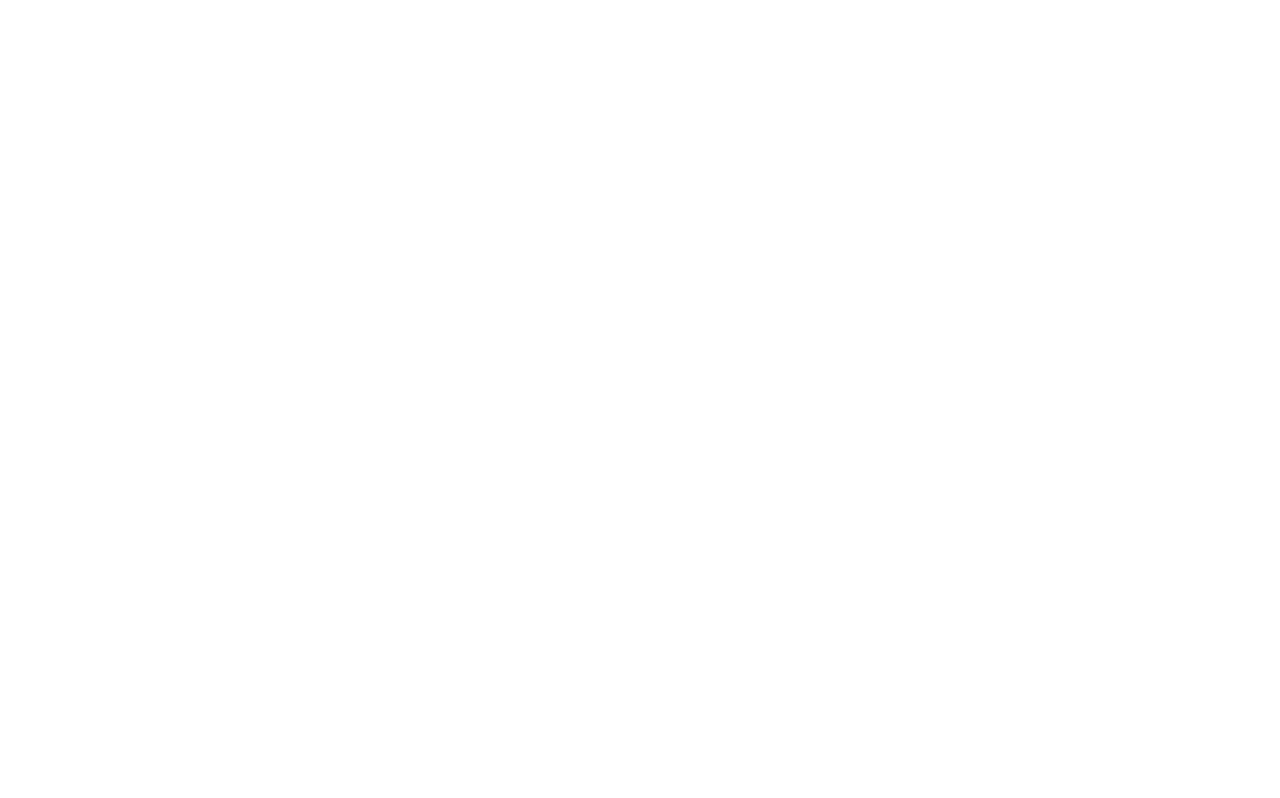
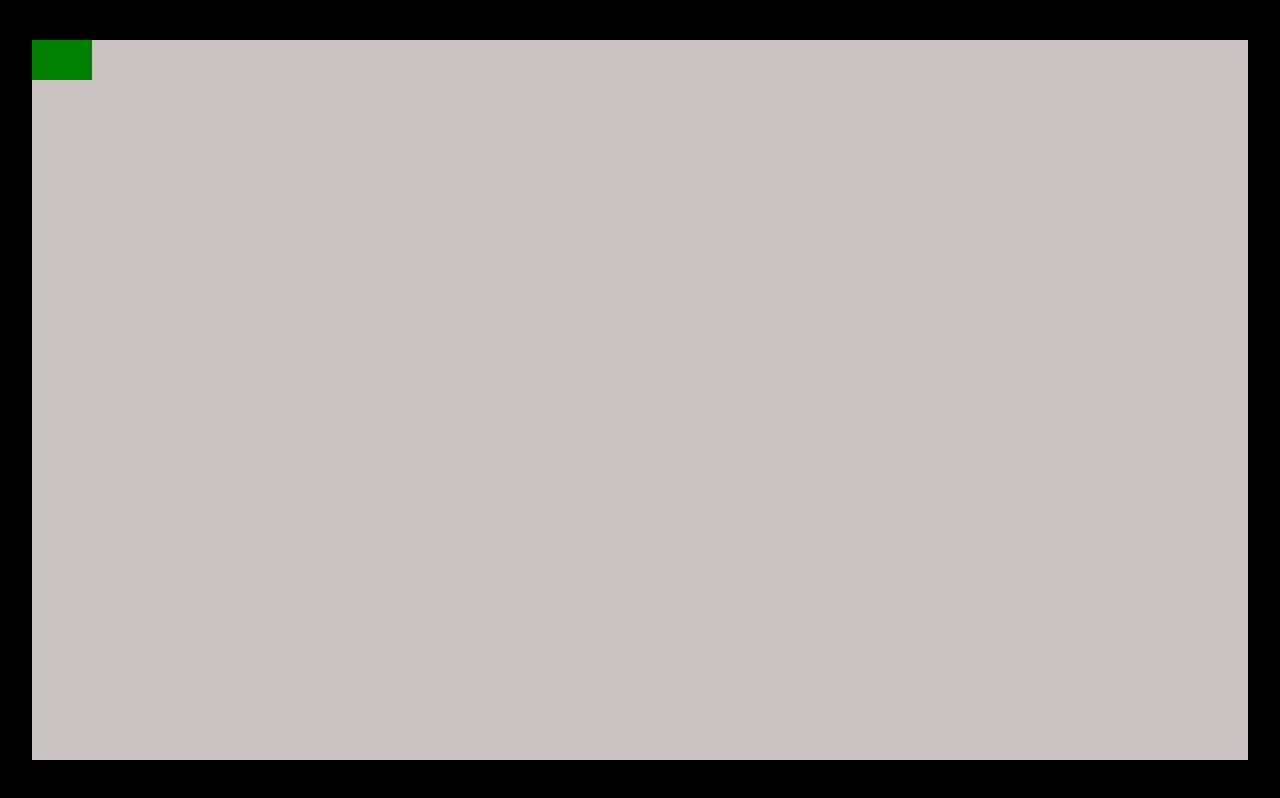
Before and after one commit to rmrotek/tank-simulator, a plain HTML site: page index.html in a window 1280 px wide. Drawn offline with Linux system fonts and the light colour scheme.

Commit message:
first styling

```diff
--- a/index.html
+++ b/index.html
@@ -4,7 +4,7 @@
     <meta charset="UTF-8">
     <meta name="viewport" content="width=device-width, initial-scale=1.0">
     <meta http-equiv="X-UA-Compatible" content="ie=edge">
-    <title>Document</title>
+    <title>Tank Simulator</title>
 
     <link rel="stylesheet" href="./style.css">
 </head>
--- a/style.css
+++ b/style.css
@@ -0,0 +1,28 @@
+body {
+    margin: 0;
+    overflow: hidden;
+}
+
+#app {
+    background: black;
+    width: 100vw;
+    height: 100vh;
+    display: flex;
+    justify-content: center;
+    align-items: center;
+}
+
+#field {
+    background: rgb(202, 195, 195);
+    width: 95vw;
+    height: 90vh;
+    position: relative;
+
+}
+
+#tank {
+    position: absolute;
+    width: 60px;
+    height: 40px;
+    background: green;
+}
```
